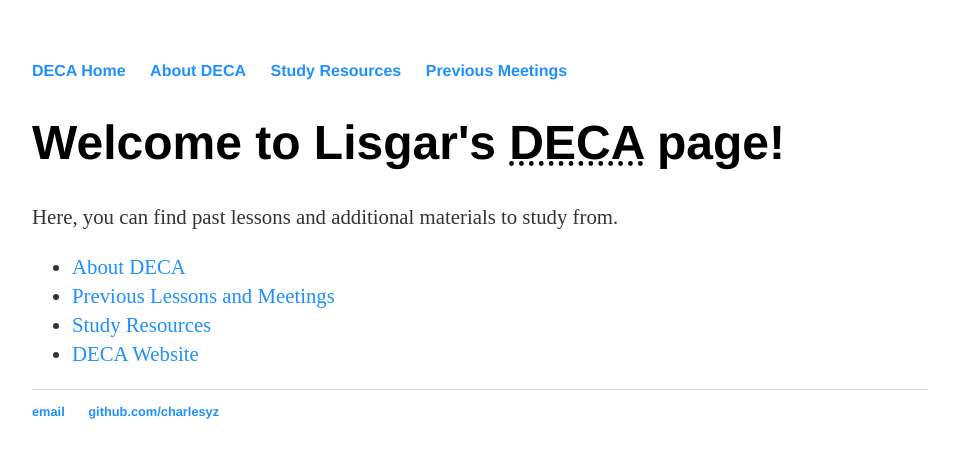
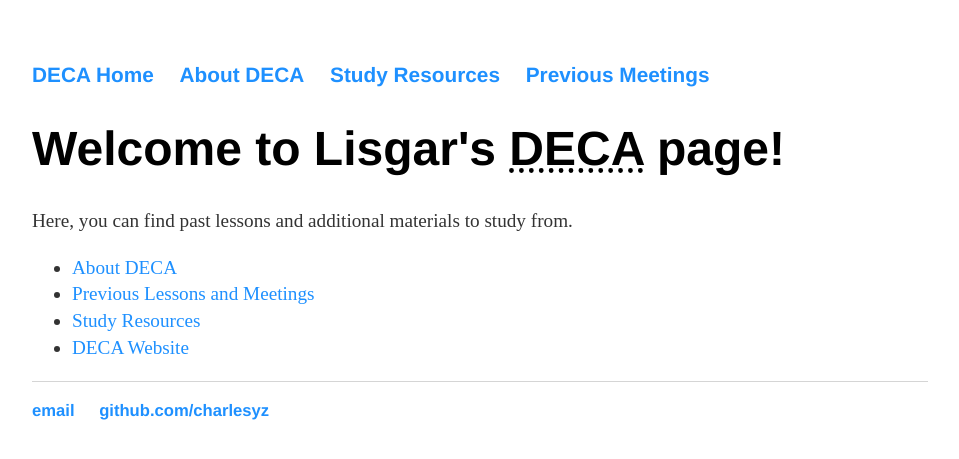
Before and after one commit to charlesyz/DECA, a Jekyll site: the page built from index.html, in a window 1280 px wide. Shown: the top 459 px of the page, without its empty margins (160-1119 px from the left). Built offline with Jekyll 4.4.1, drawn with Linux system fonts in a browser that asks for light colours.

Commit message:
Text Sizing

```diff
--- a/css/main.css
+++ b/css/main.css
@@ -3,7 +3,7 @@
 a { text-decoration: none; color: DodgerBlue; }
 a:hover { text-decoration: underline; }
 
-p, ul { font-size: 1.3em; line-height: 1.4em; color: #333; }
+p, ul { font-size: 1.2em; line-height: 1.4em; color: #333; }
 
 h1, h2, h3, h4 { font-family: 'Helvetica', 'Arial', 'Sans-Serif'; }
 h1 { font-size: 3em;  }
@@ -11,7 +11,7 @@
 h3 { font-size: 2.3em; }
 h4 { font-size: 1.9em; }
 
-nav ul, footer ul { font-size: 1em; font-family: 'Helvetica', 'Arial', 'Sans-Serif'; padding: 0px; list-style: none; font-weight: bold; }
+nav ul, footer ul { font-size: 1.3em; font-family: 'Helvetica', 'Arial', 'Sans-Serif'; padding: 0px; list-style: none; font-weight: bold; }
 nav ul li, footer ul li { display: inline; margin-right: 20px; }
 
 footer { border-top: 1px solid #d5d5d5; font-size: .8em; }
```
